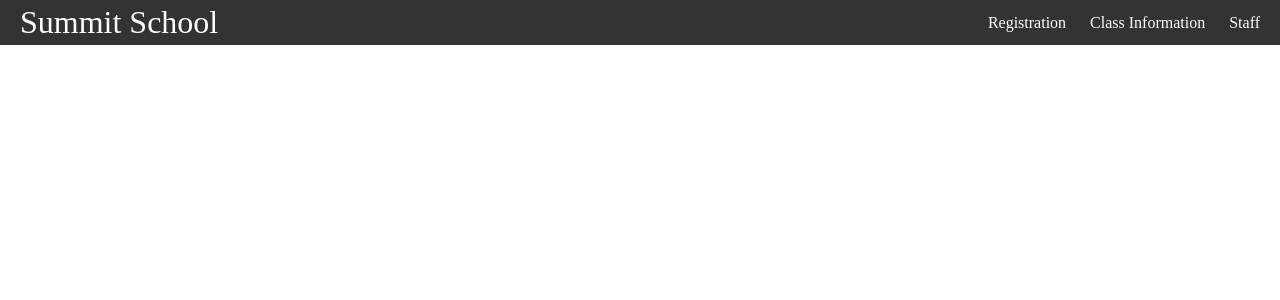
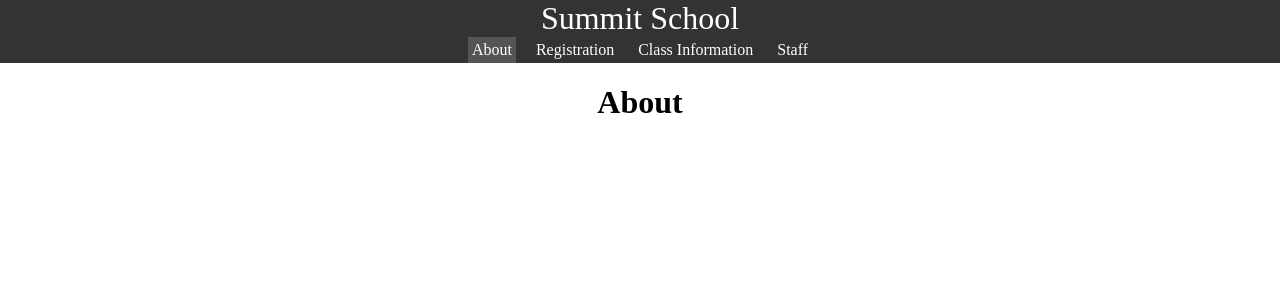
Before and after one commit to jmpark2001/SummitSchool, a React (Create React App) app: page /about in a window 1280 px wide. Shown: the top 300 px of the page. Built offline with nearby package versions, Linux system fonts and the light colour scheme.

Commit message:
Basic structure of the website

```diff
--- a/src/App.js
+++ b/src/App.js
@@ -3,6 +3,7 @@ import Registration from './pages/Registration';
 import ClassInfo from './pages/ClassInfo';
 import Staff from './pages/Staff';
 import Home from './pages/Home';
+import About from './pages/About';
 import { Route, Routes } from 'react-router-dom';
 
 
@@ -13,6 +14,7 @@ function App() {
       <div className="container">
         <Routes>
           <Route path="/" element={<Home/>}/>
+          <Route path="/about" element={<About/>}/>
           <Route path="/registration" element={<Registration/>}/>
           <Route path="/classInfo" element={<ClassInfo/>}/>
           <Route path="/staff" element={<Staff/>}/>
--- a/src/components/Navbar.js
+++ b/src/components/Navbar.js
@@ -3,16 +3,20 @@ import { Link, useMatch, useResolvedPath } from "react-router-dom";
 
 export default function Navbar() {
     return (
-        <nav className="nav">
+        <div className="title">
             <Link to="/" className="siteTitle">
                     Summit School
             </Link>
+            <nav className="nav">
                 <ul>
+                    <CustomLink to="/about">About</CustomLink>
                     <CustomLink to="/registration">Registration</CustomLink>
                     <CustomLink to="/classInfo">Class Information</CustomLink>
                     <CustomLink to="/staff">Staff</CustomLink>
                 </ul>
             </nav>
+        </div>
+
     )
 }
 
--- a/src/css/styles.css
+++ b/src/css/styles.css
@@ -11,11 +11,20 @@ body {
     text-align: center;
 }
 
-.nav {
+.title {
     background-color: #333;
     color: white;
+    text-align: center;
+}
+
+.title a {
+    text-decoration: none;
+    color: inherit;
+}
+
+.nav {
     display: flex;
-    justify-content: space-between;
+    justify-content: center;
     align-items: stretch;
     gap: 2rem;
     padding: 0 1rem;
--- /dev/null
+++ b/src/pages/About.js
@@ -0,0 +1,3 @@
+export default function About() {
+    return <h1>About</h1>
+}
```
Lines whose indentation alone changed are shown as unchanged.
